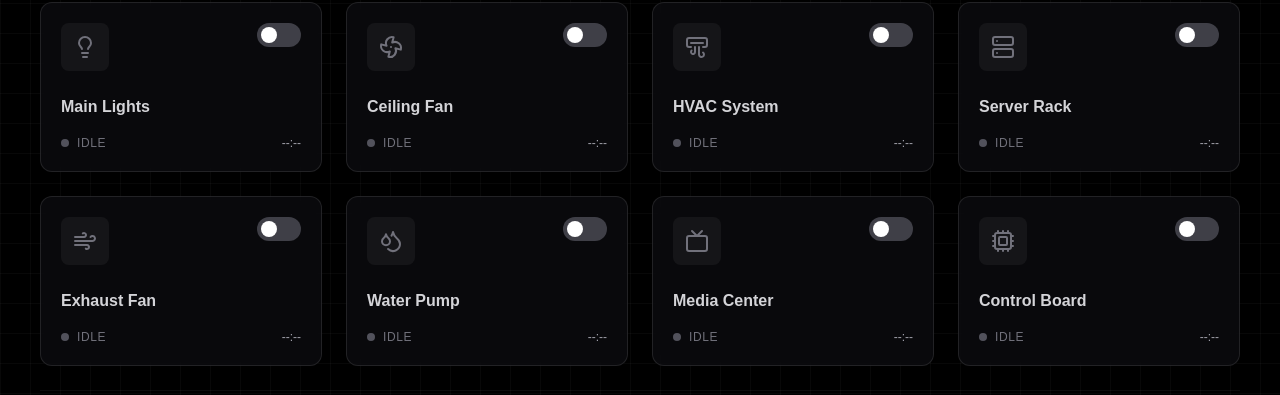
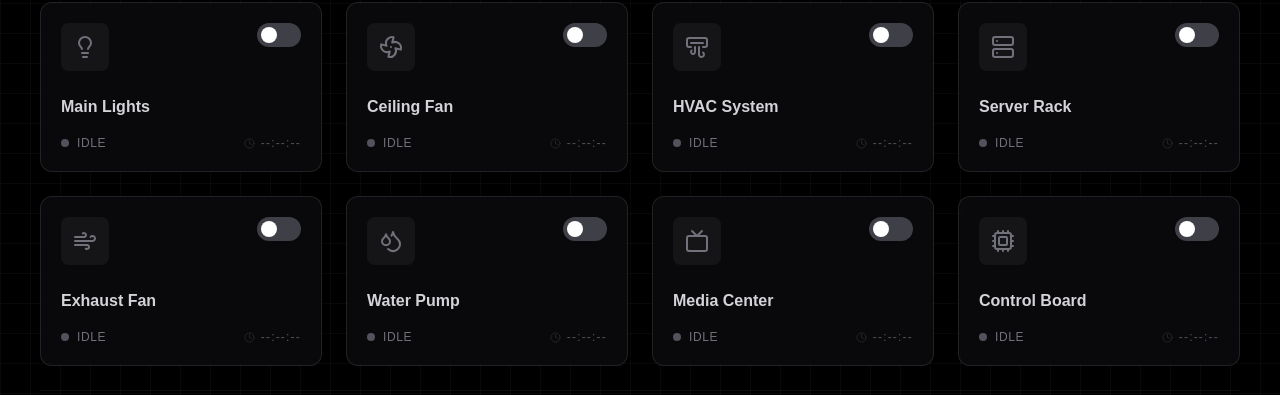
Before and after one commit to sivan73/iot-power-dashboard, a Next.js app: page / in a window 1280 px wide. Shown: the part 987-1382 px from the top of the page. Built offline with nearby package versions, Linux system fonts and the light colour scheme; no server answers.

Commit message:
Update RelayCard.tsx

```diff
--- a/src/components/RelayCard.tsx
+++ b/src/components/RelayCard.tsx
@@ -1,7 +1,7 @@
 "use client";
 
 import React, { useState, useEffect } from 'react';
-import { LucideIcon, Loader2 } from 'lucide-react';
+import { LucideIcon, Loader2, Clock } from 'lucide-react';
 
 export interface RelayCardProps {
   id: number;
@@ -19,7 +19,7 @@ export function RelayCard({ id, name, pin, icon: Icon, initialState = false, onT
   const [startTime, setStartTime] = useState<number | null>(null);
   const [activeDuration, setActiveDuration] = useState(0);
 
-  // Load persistence on mount
+  // Load persistence from localStorage on mount
   useEffect(() => {
     const savedStart = localStorage.getItem(`relay_start_${pin}`);
     if (savedStart) {
@@ -27,6 +27,20 @@ export function RelayCard({ id, name, pin, icon: Icon, initialState = false, onT
       setIsActive(true);
     }
   }, [pin]);
+
+  // Blynk Sync: when initialState becomes true from server, seed a timer if none exists
+  useEffect(() => {
+    if (initialState) {
+      const savedStart = localStorage.getItem(`relay_start_${pin}`);
+      if (!savedStart) {
+        // No local timestamp → relay was ON before this session; start counting from now
+        const now = Date.now();
+        localStorage.setItem(`relay_start_${pin}`, now.toString());
+        setStartTime(now);
+      }
+      setIsActive(true);
+    }
+  }, [initialState, pin]);
 
   // Timer Effect
   useEffect(() => {
@@ -78,13 +92,15 @@ export function RelayCard({ id, name, pin, icon: Icon, initialState = false, onT
     }
   };
 
+  // Zero-pad helper
+  const pad = (n: number) => String(n).padStart(2, '0');
+
+  // Format as HH:MM:SS
   const formatDuration = (seconds: number) => {
     const h = Math.floor(seconds / 3600);
     const m = Math.floor((seconds % 3600) / 60);
     const s = seconds % 60;
-    if (h > 0) return `${h}h ${m}m ${s}s`;
-    if (m > 0) return `${m}m ${s}s`;
-    return `${s}s`;
+    return `${pad(h)}:${pad(m)}:${pad(s)}`;
   };
 
   return (
@@ -130,8 +146,11 @@ export function RelayCard({ id, name, pin, icon: Icon, initialState = false, onT
           </div>
 
           {/* Duration Timer */}
-          <div className="text-xs font-mono text-zinc-400">
-            {isActive ? formatDuration(activeDuration) : '--:--'}
+          <div className={`flex items-center gap-1.5 ${isActive ? 'text-neon-cyan' : 'text-zinc-600'}`}>
+            <Clock size={11} className={isActive ? 'opacity-70' : 'opacity-40'} />
+            <span className={`text-xs font-mono tracking-widest tabular-nums ${isActive ? 'text-neon-cyan' : 'text-zinc-600'}`}>
+              {isActive ? formatDuration(activeDuration) : '--:--:--'}
+            </span>
           </div>
         </div>
       </div>
```
